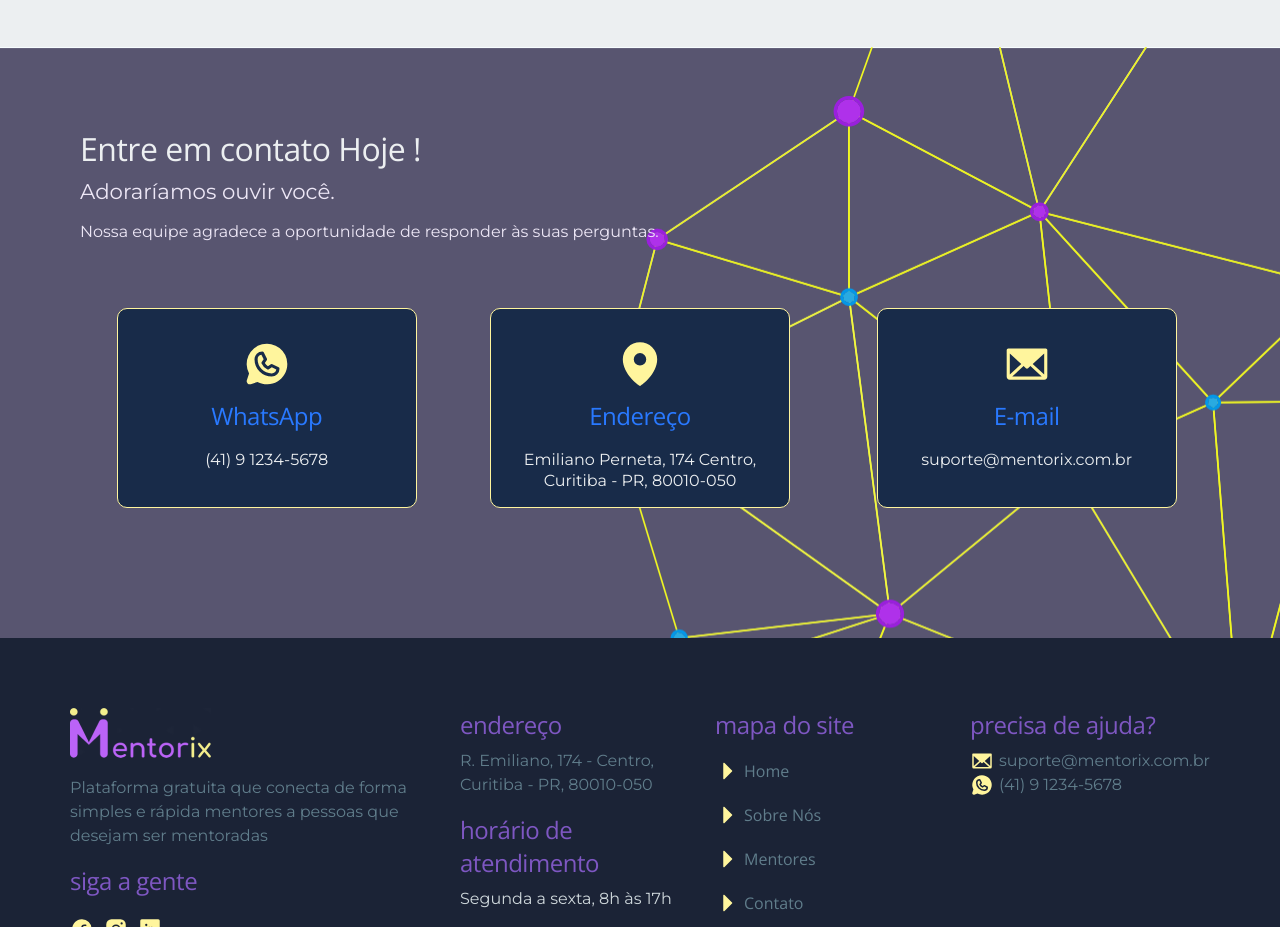
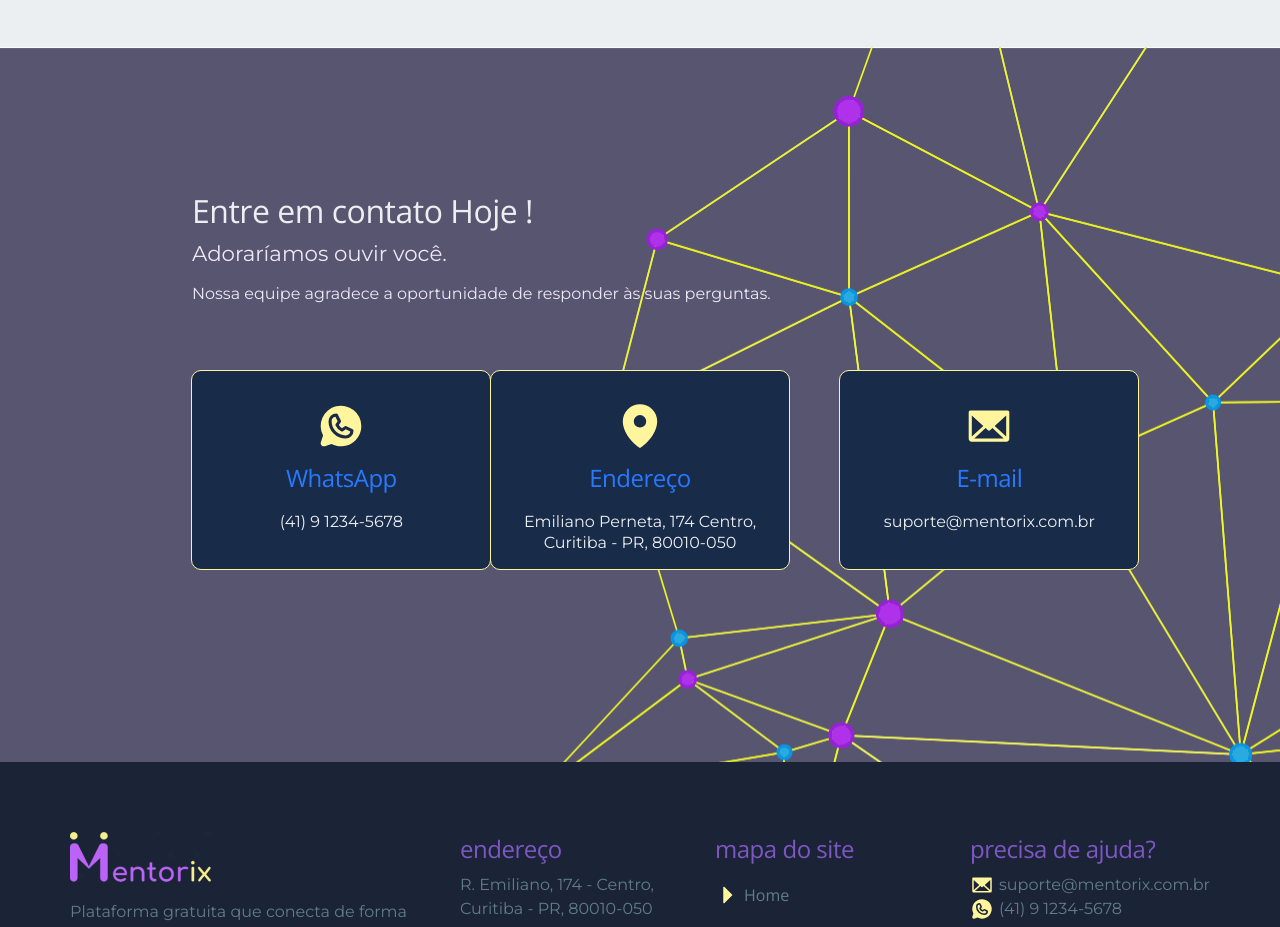
Before and after one commit to devtaw/react-frontend-mentorix, a React (Vite) app: page / in a window 1280 px wide. Shown: the part 1380-2307 px from the top of the page. Built offline with nearby package versions, Linux system fonts and the light colour scheme.

Commit message:
:lipstick: feat: ajustes na home, section contact

```diff
--- a/src/pages/Home/SectionContact/SectionContact.jsx
+++ b/src/pages/Home/SectionContact/SectionContact.jsx
@@ -7,6 +7,7 @@ import {
   SocialIcons,
   IconLink,
   Frase,
+  Container,
 } from "./SectionContact.styled";
 import { useTheme } from "styled-components";
 import { TextH1, TextBody, TextH2 } from "../../../common/typography";
@@ -16,27 +17,20 @@ export function SectionContact() {
   const theme = useTheme();
   return (
     <ContactContainer id="contact">
+      <Container>
         <TextContainer>
           <TextH1 className="right-align">Entre em contato Hoje !</TextH1>
           <TextBody className="right-align">Adoraríamos ouvir você.</TextBody>
-        <TextBody
-          variant="body-sm"
-          className="right-align"
-          color={theme["blue-gray-500"]}
-        >
+          <TextBody variant="body-sm" className="right-align" color={theme["blue-gray-500"]}>
             Nossa equipe agradece a oportunidade de responder às suas perguntas.
           </TextBody>
         </TextContainer>
 
-      <div className="d-flex">
+        <div className="d-flex w-100">
           <Column>
             <Card>
               <SocialIcons className="right-align">
-              <WhatsappLogo
-                size={50}
-                color={theme["terciary-200"]}
-                weight="fill"
-              />
+                <WhatsappLogo size={50} color={theme["terciary-200"]} weight="fill" />
                 <TextH2> WhatsApp </TextH2>
 
                 <TextBody variant="body-sm" className="m-0">
@@ -70,6 +64,7 @@ export function SectionContact() {
             </Card>
           </Column>
         </div>
+      </Container>
     </ContactContainer>
   );
 }
--- a/src/pages/Home/SectionContact/SectionContact.styled.js
+++ b/src/pages/Home/SectionContact/SectionContact.styled.js
@@ -1,5 +1,14 @@
 import { SpeakerNone } from "@phosphor-icons/react";
 import styled from "styled-components";
+import { ContentContainer } from "../../../common/ContentContainer.styled";
+
+export const Container = styled(ContentContainer)`
+  display: flex;
+  flex-direction: column;
+  align-items: flex-start;
+  justify-content: flex-start;
+  padding: 62px 0;
+`;
 
 export const ContactContainer = styled.div`
   display: flex;
```
Lines whose indentation alone changed are shown as unchanged.
